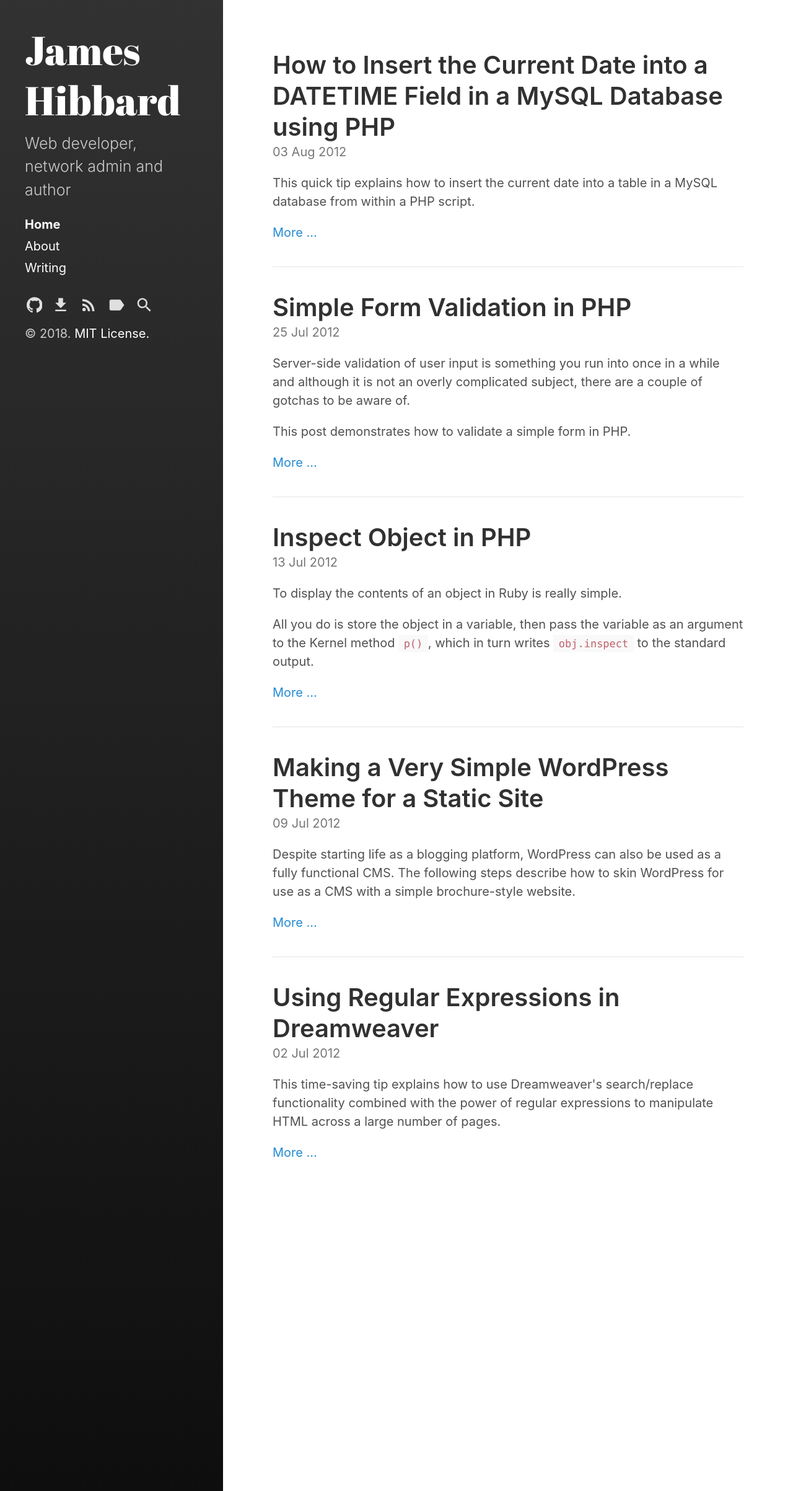
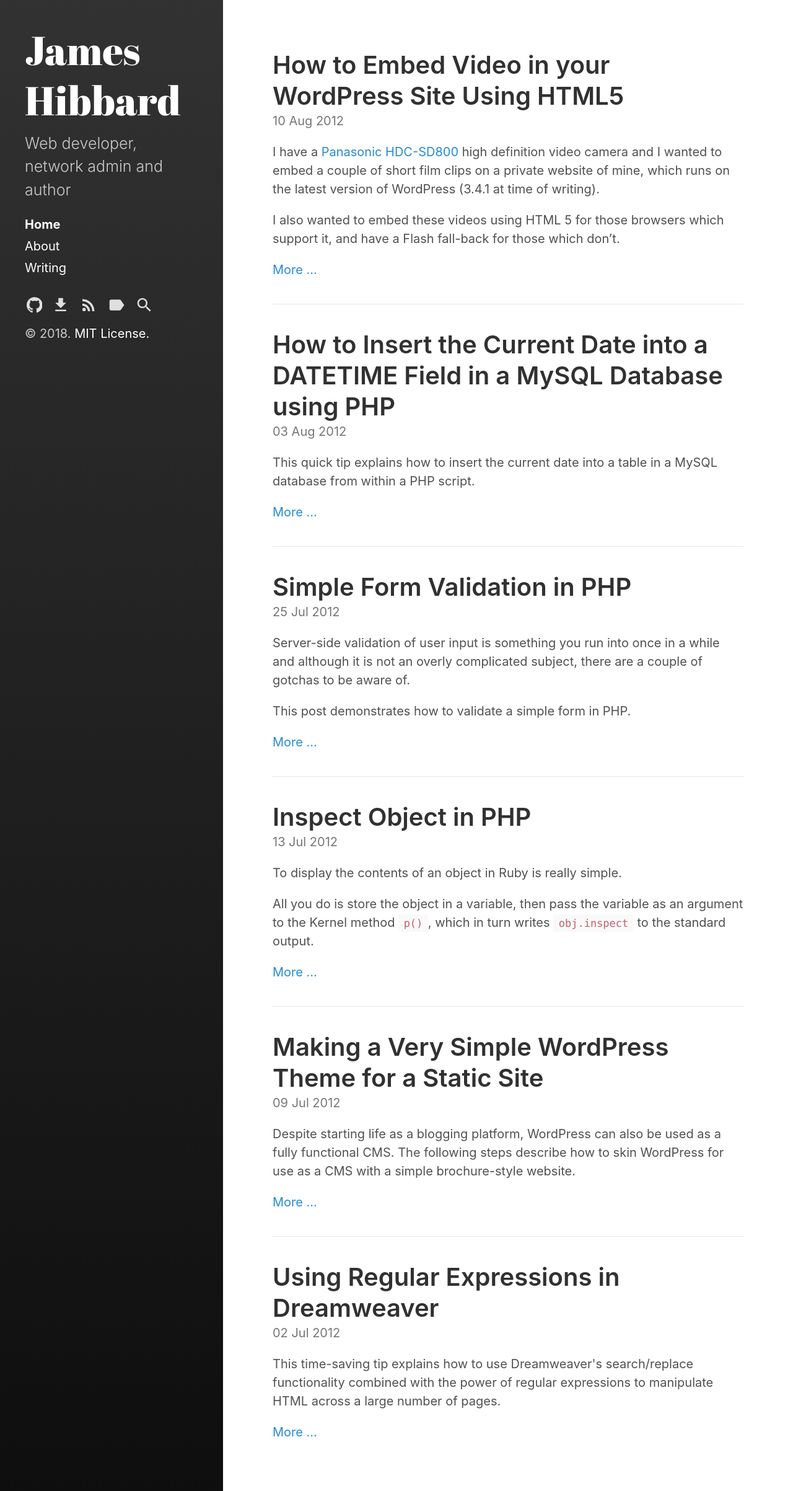
Before and after one commit to jameshibbard/blog, a Jekyll site: the page built from index.html, in a window 1280 px wide. Shown: the whole page at 62% size. Built offline with Jekyll 4.4.1, drawn with Linux system fonts in a browser that asks for light colours; the list of posts is cut into pages by our own code; part of the change alters nothing that is shown.

Commit message:
Added 'Embed Video in your WordPress Site'

````diff
--- a/_config.yml
+++ b/_config.yml
@@ -20,7 +20,7 @@ author:
   name:           'James Hibbard'
   url:            https://twitter.com/jchibbard
 
-paginate:         5
+paginate:         10
 # paginate_path:    '/page:num'
                     # Or '/blog/page:num' if you want to move your index pages
 
--- /dev/null
+++ b/_posts/2012-08-10-how-to-embed-video-in-your-wordpress-site-using-html5.md
@@ -0,0 +1,172 @@
+---
+title: How to Embed Video in your WordPress Site Using HTML5
+layout: post
+permalink: /how-to-embed-video-in-your-wordpress-site-using-html5/
+excerpt_separator: <!--more-->
+---
+
+I have a [Panasonic HDC-SD800](http://www.panasonic.co.uk/html/en_GB/Products/HDC-SD800/Overview/6828016/index.html "Product page for /HDC-SD800") high definition video camera and I wanted to embed a couple of short film clips on a private website of mine, which runs on the latest version of WordPress (3.4.1 at time of writing).
+
+I also wanted to embed these videos using HTML 5 for those browsers which support it, and have a Flash fall-back for those which don't.
+
+<!--more-->
+
+The files come off of the camera in .m2ts format, so the first thing to do is to convert them into a container format which can be played by one of the modern browsers. Unfortunately, there is no one standard format (that would be too simple, eh?). The modern browsers support a combination of:
+
+- H.264 video and AAC audio in an MP4 container
+- Theora video and Vorbis audio in an Ogg container
+- WebM
+
+This is just a fleeting overview and the landscape is constantly changing. For a (much) more detailed overview see here: [http://fortuito.us/diveintohtml5/video.html#what-works](http://fortuito.us/diveintohtml5/video.html#what-works "Dive into HTML 5 - What works on the web")
+
+## Encoding H.264 Video with HandBrake
+
+[HandBrake](http://handbrake.fr/ "Handbrake homepage") is an open source application for encoding H.264 video for use on the web.
+
+To convert my .m2ts file I did the following:
+
+  * Select the _iPhone & iPod touch_ preset.
+  * Make sure that the _Web optimized_ box is checked.
+  * Select the maximum width and height of the encoded video ensuring that the _Keep Aspect Ratio_ is checked (I selected a width of 750)
+  * In the video tab set the average bit rate to 1500 and check _2-Pass encoding_
+
+Again, you can find a much more detailed description here: [http://fortuito.us/diveintohtml5/video.html#handbrake-gui](http://fortuito.us/diveintohtml5/video.html#handbrake-gui "Encoding H.264 Video with HandBrake")
+
+## Encoding Ogg Video with Firefogg
+
+I did this using the [Firefogg](http://firefogg.org/ "Firefogg homepage") extension for Firefox &#8211; a great extension which does all of the encoding client side. Here are the steps I took:
+
+  * Select Ogg (Theora/Vorbis) format
+  * Click _Advanced Options_
+  * Enter the width and height of the encoded video (I selected 750 x 416)
+  * Enter bit rate of 1500 kb/s
+  * Enter quality 8
+  * Select _2-Pass encoding_
+  * Select an audio quality of 5.0
+
+More indepth instructions can be found here: [http://fortuito.us/diveintohtml5/video.html#firefogg](http://fortuito.us/diveintohtml5/video.html#firefogg "Encoding Ogg Video with Firefogg")
+
+## Encoding WebM with Firefogg
+
+Excellent as it is, Firefogg can also encode WebM video, so just repeat the steps above, just select the format as being WebM (VP8/Vorbis) and a quality of 10 (the WebM format being considerably more compact than Ogg).
+
+## A Suitable Plugin
+
+Following these steps gives us all of the files we need to embed the video in the website. Now it's time to look for a suitable WordPress plugin. After much searching I settled for [VideoJS](http://wordpress.org/extend/plugins/videojs-html5-video-player-for-wordpress/ "VideoJS - HTML5 Video Player for WordPress"). You can install this in the usual way, then upload the files to the media library.
+
+It was at this point that WorPress started complaining:
+
+> "your_file.webm" has failed to upload due to an error
+> Sorry, this file type is not permitted for security reasons.
+
+
+To get around this, add this to your `wp-config.php` file:
+
+```php
+define('ALLOW_UNFILTERED_UPLOADS',true);
+```
+
+That will allow administrator level users to upload files without the file type restrictions.
+
+So, with the files uploaded and the plugin activated, it is time to embed them in a post.
+
+VideoJS does this using a tag, which accepts several parameters. These are explained on the plugin's installation page: [http://wordpress.org/extend/plugins/videojs-html5-video-player-for-wordpress/installation/](http://wordpress.org/extend/plugins/videojs-html5-video-player-for-wordpress/installation/ "Explanation of VideoJS parameters")
+
+Suffice to say, I ended up with something like this:
+
+```html
+[video mp4="absolute path to m4v"
+       ogg="absolute path to ogv"
+       webm="absolute path to webm"
+       preload="auto" autoplay="false" width="750" height="416"]
+```
+
+There is one final step before the video will play correctly, and that is to register the correct MIME types with the server. This helps the browsers deal correctly with the files they are served and render, for example, an mp4 file as a video and not a text file.
+
+To do this add the following to the `.htaccess` file in the root of your WordPress install:
+
+```apache
+#Register MIME types
+AddType video/x-m4v .m4v
+AddType video/ogg .ogv
+AddType video/mp4 .mp4
+AddType video/webm .webm
+```
+
+And that's it. Using the VideoJS plugin and HTML 5 `<video>` element, your video will now play across all of the modern browsers. Also, the great thing about VideoJS is that it will serve up a Flash alternative to those browsers that don't support HTML 5 (e.g. IE 7 / IE 8).
+
+The only other thing that might be worth doing is to make the video responsive. I added this functionality to my site when I saw that it previewed just fine on all desktop browsers, but that the video burst out of its container on the iPad.
+
+To do this you should wrap the video tag in a <div> and give it a class of videoWrapper.
+
+```html
+<div class="videoWrapper">
+</div>
+```
+
+and then copy the following css into your style.css file.:
+
+```css
+.videoWrapper {
+  position: relative;
+  padding-bottom: 55%; /* video dimensions - height/width */
+  padding-top: 0px;
+  height: 0;
+  z-index: 1000;
+}
+
+video {
+  position: absolute !important;
+  top: 0;
+  left: 0;
+  width: 100% !important;
+  height: 100% !important;
+  z-index: 1;
+}
+
+video.video-js {
+  z-index: 1000;
+}
+
+.video-js .vjs-controls {
+  z-index: 1002;
+}
+
+.video-js .vjs-big-play-button {
+  z-index: 1002;
+}
+
+.videoWrapper .video-js {
+  position: absolute;
+  top: 0;
+  left: 0;
+  width: 100% !important;
+  height: 100% !important;
+  z-index: 1;
+  background: #000000;
+}
+
+.videoWrapper object,.videoWrapper embed {
+  position: absolute;
+  top: 0;
+  left: 0;
+  width: 100%;
+  height: 100% !important;
+  z-index: 1;
+}
+
+.vjs-spinner {
+  display: none !important;
+}
+
+.video-js img.vjs-poster {
+  height: 100% !important;
+  width: 100% !important;
+  z-index: 1;
+  max-width: 100%;
+}
+```
+
+One gotcha here, is the value for the bottom padding of the _videoWrapper_ div. This must be calculated on an individual basis and is the result in percent of dividing the height of your video by the length.
+
+The credit for this code goes to Sarah Hills at Hexagon Webworks. She has written a blog post on the subject of making the VideoJS plugin responsive and it is well worth reading: [http://www.hexagonwebworks.com/2012/responsive-videos-updated/](http://www.hexagonwebworks.com/2012/responsive-videos-updated/ "Hexagon webworks: Responsive video")
````
